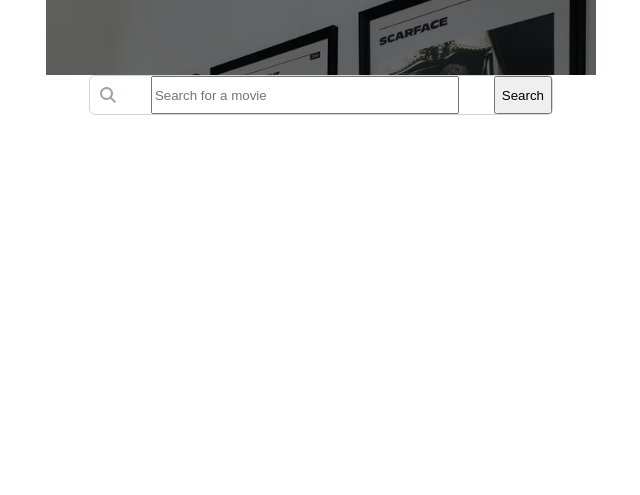
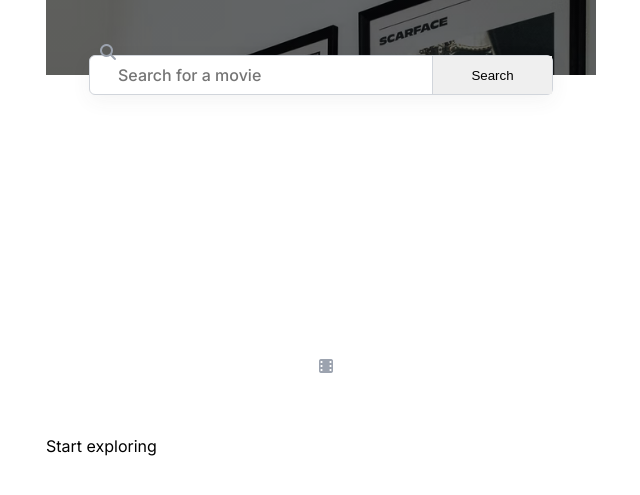
Before and after one commit to renegadec/movie-watchlist, a plain HTML site: page index.html in a window 1280 px wide. Shown: the part 133-628 px from the top of the page, without its empty margins (319-959 px from the left). Drawn offline with Linux system fonts and the light colour scheme.

Commit message:
added header and search bar

```diff
--- a/index.html
+++ b/index.html
@@ -21,7 +21,12 @@
             <input type="text" placeholder="Search for a movie">
             <button>Search</button>
         </div>
+        <div class="watch-list">
+            <i class="fa-solid fa-film"></i>
+            <p>Start exploring</p>
+        </div>
     </main>
+    <footer></footer>
     <script src="/src/main.js"></script>
 </body>
 </html>
--- a/src/styles.css
+++ b/src/styles.css
@@ -10,10 +10,14 @@ main {
     display: flex;
     flex-direction: column;
     align-items: center;
-    justify-content:  center;
+    margin: 0 auto;
+    min-height: 100vh;
+    max-width: 550px;
 }
 
 .header {
+    width: 100%;
+    height: 208px;
     display: flex;
     align-items: center;
     justify-content: center;
@@ -21,9 +25,7 @@ main {
     color: #FFFFFF;
     background: linear-gradient(rgba(0,0,0,0.5), rgba(0,0,0,0.5)), url('/src/images/header-img.png');
     background-size: cover;
-    max-width: 550px;
-    width: 100%;
-    height: 208px;
+    position: relative;
 }
 
 .header h1 {
@@ -43,6 +45,11 @@ main {
     height: 38px;
     border: 1px solid #D1D5DB;
     border-radius: 6px;
+    box-shadow: 0 6px 20px rgba(60,60,75,0.06);
+    margin-top: -20px;
+    z-index: 2;
+    position: relative;
+    background: #FFFFFF;
 }
 
 .fa-solid {
@@ -53,6 +60,30 @@ main {
     color: #9CA3AF;
 }
 
-.search input {
+.search input[type="text"] {
+    border: none;
     width: 300px;
+    font-family: inherit;
+    font-size: 1rem;
+    font-weight: 500;
+    color: #6B7280;
+    flex: 1;
 }
+
+.search button {
+    width: 120px;
+    border: none;
+    border-left: 1px solid #D1D5DB;
+}
+
+.watch-list {
+    width: 100%;
+    height: 80vh;
+    display: flex;
+    flex-direction: column;
+    justify-content: center;
+}
+
+.fa-solid {
+    height: 61.24px;
+}
```
